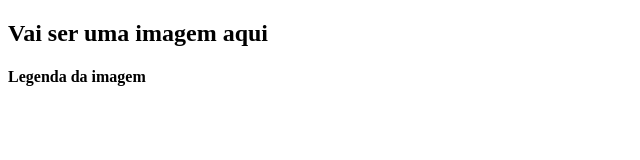
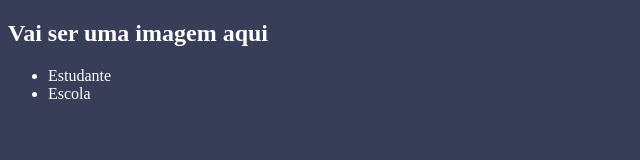
Before and after one commit to GuilhermeDeCR7/alluraplus, a plain HTML site: page index.html in a window 1280 px wide. Shown: the whole page, without its empty margins (0-640 px from the left). Drawn offline with Linux system fonts and the light colour scheme.

Commit message:
Add files via upload

```diff
--- a/index.html
+++ b/index.html
@@ -5,9 +5,14 @@
     <meta http-equiv="X-UA-Compatible" content="IE=edge">
     <meta name="viewport" content="width=device-width, initial-scale=1.0">
     <title>Site Escola</title>
+    <link rel="stylesheet" href="style.css">
 </head>
 <body>
     <h2>Vai ser uma imagem aqui</h2>
-<h4>Legenda da imagem</h4>
+    <ul>
+    <li>Estudante</li>
+    <li>Escola</li>
+
+    </ul>
 </body>
 </html>
--- a/style.css
+++ b/style.css
@@ -0,0 +1,4 @@
+body{
+    background-color:#383D58 ;
+    color:white;
+}
```
